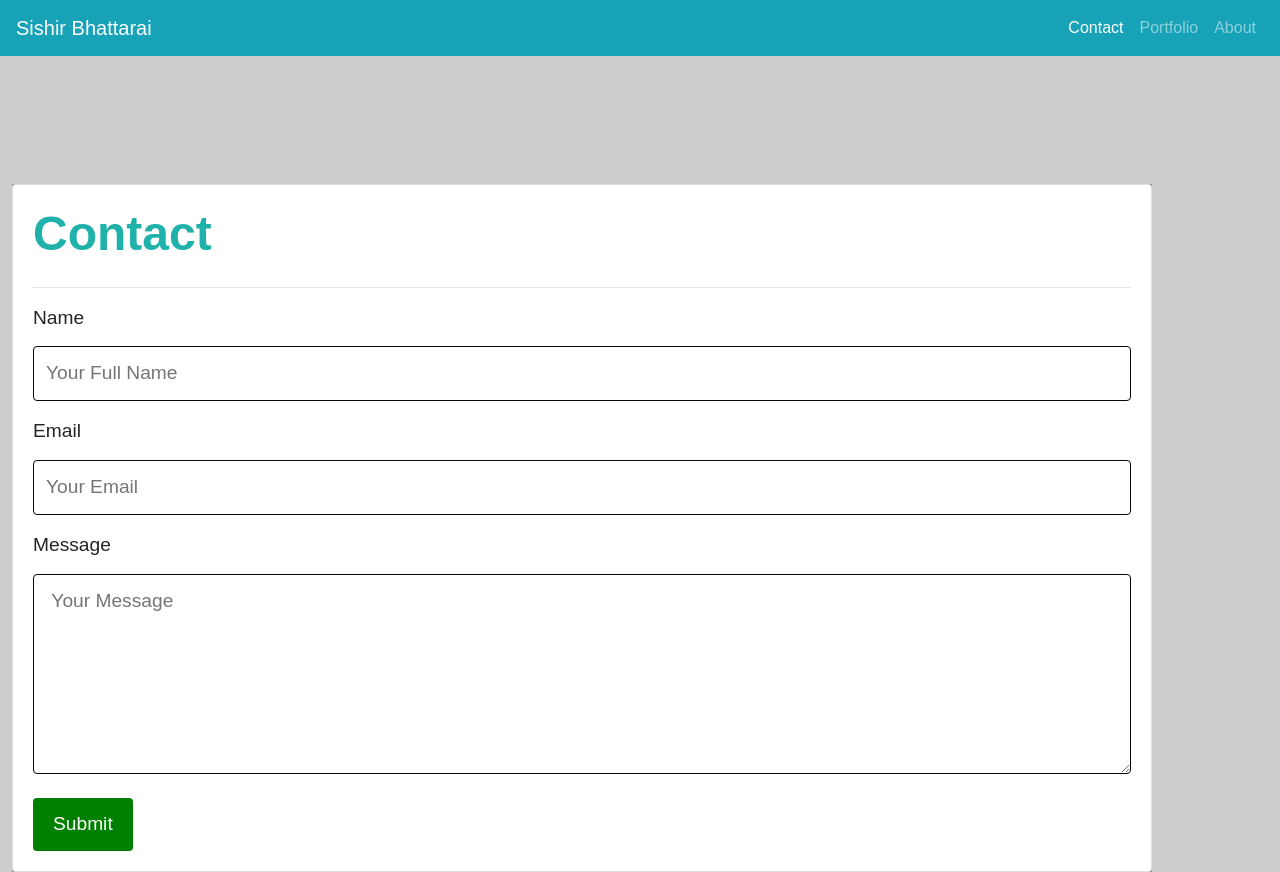
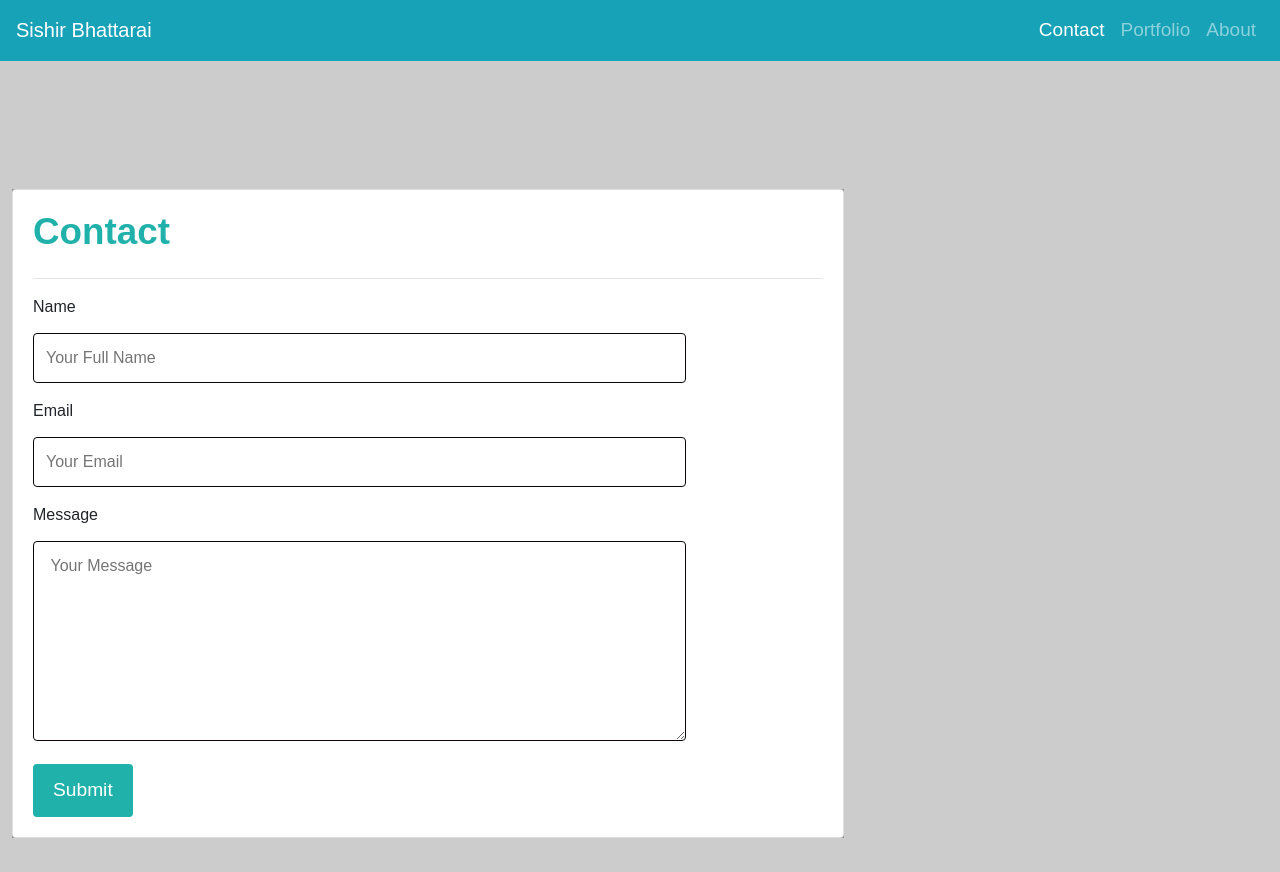
Before and after one commit to sishirbhattarai/-Responsive-portfolio-Homework, a plain HTML site: page contact.html in a window 1280 px wide. After the commit the page ends 838 px from the top, so only its background shows below. Drawn offline with nearby package versions, Linux system fonts and the light colour scheme.

Commit message:
modified files

```diff
--- a/Assets/CSS/contactstyle.css
+++ b/Assets/CSS/contactstyle.css
@@ -1,13 +1,8 @@
 
 body {font-family: Arial, Helvetica, sans-serif;
   box-sizing: border-box;
-
-}
-
-
-body {
-
   background-color: #cccccc;
+  font-size: 1.2rem
 }
 
 input[type=text], select, textarea {
@@ -22,8 +17,9 @@ input[type=text], select, textarea {
 }
 
 input[type=submit] {
-  background-color: green;
+  background-color: #20B2AA;
   color: white;
+  font-size: 1.2rem;
   padding: 12px 20px;
   border: none;
   border-radius: 4px;
@@ -41,13 +37,14 @@ input[type=submit]:hover {
   margin-top: 8rem;
   margin-left: 0.75rem;
   float: left;
+  max-width: 65%;
 
 }
 
 
 .card-title {
   margin-bottom: 1.5rem;
-  font-size: 3rem;
+  font-size: 2.3rem;
   color:#20B2AA
 
 }
@@ -56,5 +53,9 @@ input[type=submit]:hover {
 form {
   display: block;
   margin-top: 0em;
-  font-size: 1.2rem;
+  font-size: 1rem;
 }
+
+a{
+  font-size:1.19rem;
+}
--- a/Assets/CSS/indexstyle.css
+++ b/Assets/CSS/indexstyle.css
@@ -1,7 +1,8 @@
-body {
+body {font-family: Arial, Helvetica, sans-serif;
+    box-sizing: border-box;
     background-color: #cccccc;
-    font-size: 1.2rem;
-   }
+    font-size: 1.2rem
+  }
 
 .container {
     float: left;
@@ -10,11 +11,6 @@ body {
 
 }
 
-body {
-    font-size: 1.2rem;
-    background-color: whitesmoke;
-
-}
 
 .card-body {
     padding: 2rem;
--- a/contact.html
+++ b/contact.html
@@ -55,13 +55,12 @@
           <div class="row">
             <div class="col-sm-12">
               <h5 class="card-title"><strong>Contact</strong></h5>
-              <hr>
+              <hr />
             </div>
-
           </div>
 
           <div class="row">
-            <div class="col-sm-12">
+            <div class="col-sm-10">
               <form action="action_page.php">
                 <label for="Name">Name</label>
                 <input
```
